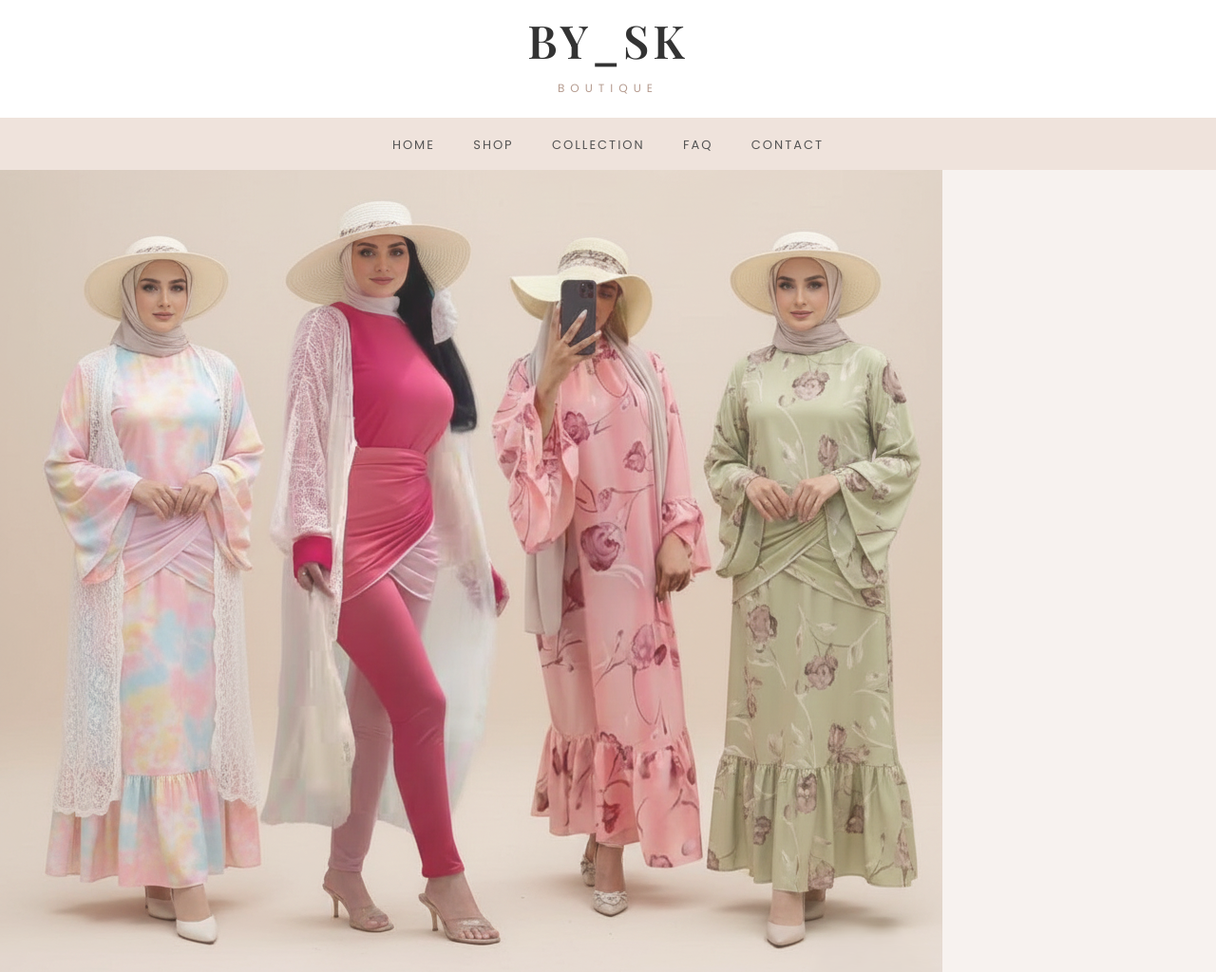
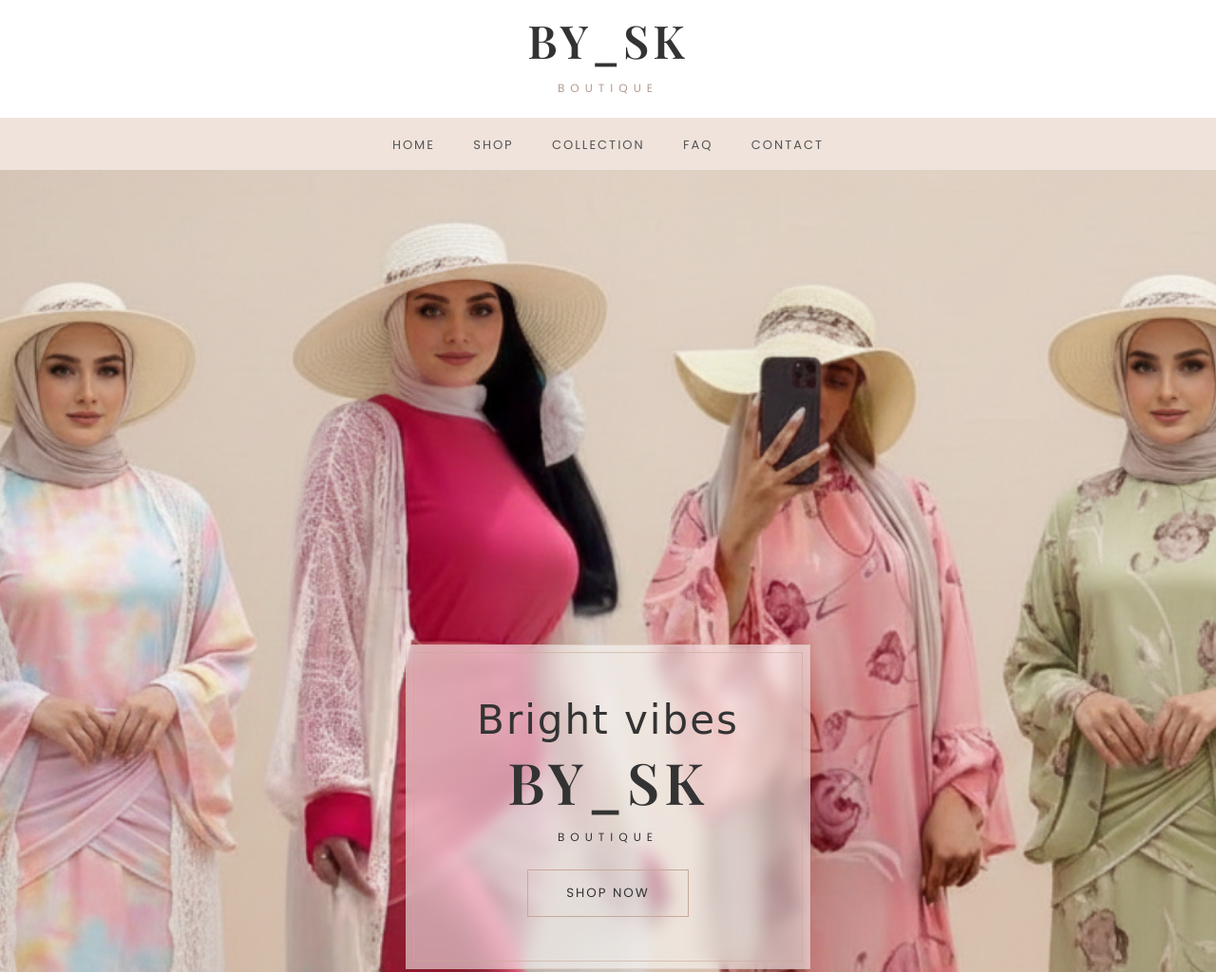
Before and after one commit to ChachaBel/Sara1, a plain HTML site: page index.html in a window 1280 px wide. Shown: the top 1024 px of the page at 95% size. Drawn offline with nearby package versions, Linux system fonts and the light colour scheme.

Commit message:
Update design / content

```diff
--- a/style.css
+++ b/style.css
@@ -59,6 +59,15 @@ body {
   background-color: #f6f0ec;
   position: relative;
   overflow: hidden;
+}
+
+.hero-img {
+  position: absolute;
+  inset: 0;
+  width: 100%;
+  height: 100%;
+  object-fit: cover;
+  z-index: 0;
 }
 .hero::before {
   content: "";
```
